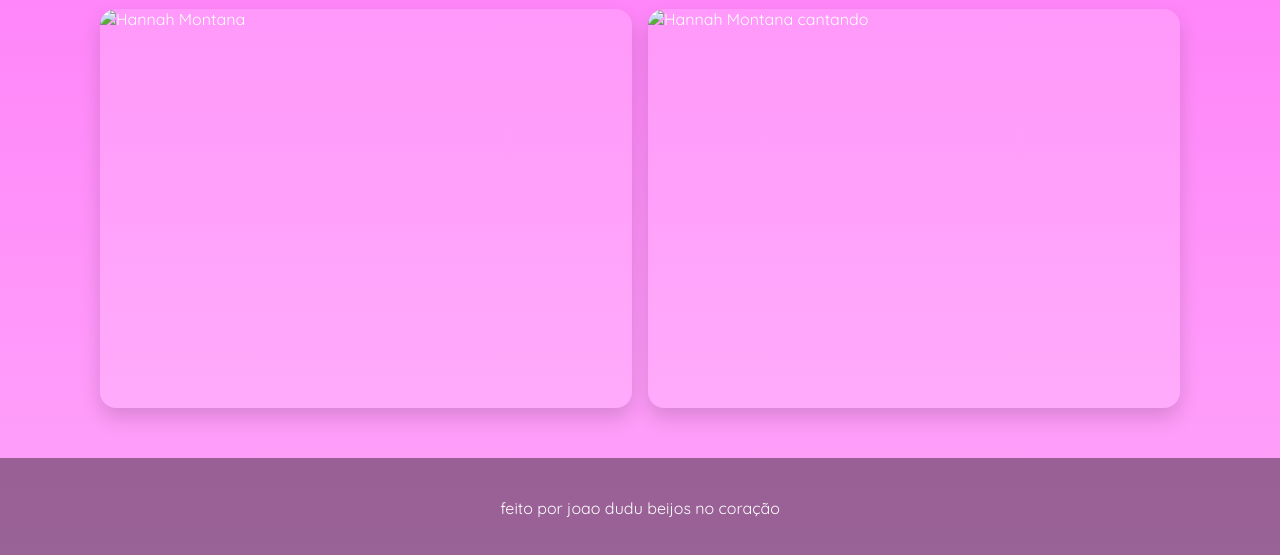
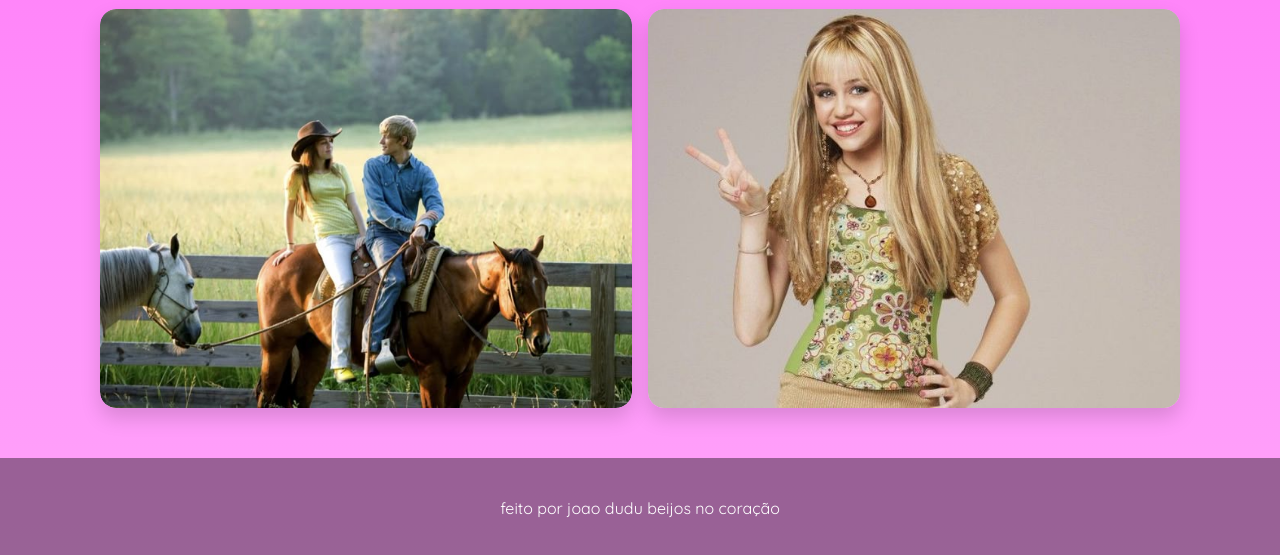
Before and after one commit to joao7duarte/sopraabrir, a plain HTML site: page index.html in a window 1280 px wide. Shown: the part 687-1242 px from the top of the page. Drawn offline with Linux system fonts and the light colour scheme; the site is published under a folder, as on GitHub Pages, so addresses that start at the root find nothing.

Commit message:
Update index.html

```diff
--- a/index.html
+++ b/index.html
@@ -59,10 +59,10 @@
         <h2 class="section1"> nós aqui</h2>
         <div class="gallery">
          <div class="tile">
-            <img src="/transferir.jpeg" alt="Hannah Montana" />
+            <img src="transferir.jpeg" alt="Hannah Montana" />
           </div>
           <div class="tile">
-            <img src="/Hannah Montana.jpeg" alt="Hannah Montana cantando" />
+            <img src="Hannah Montana.jpeg" alt="Hannah Montana cantando" />
           </div>
 
         </div>
```
